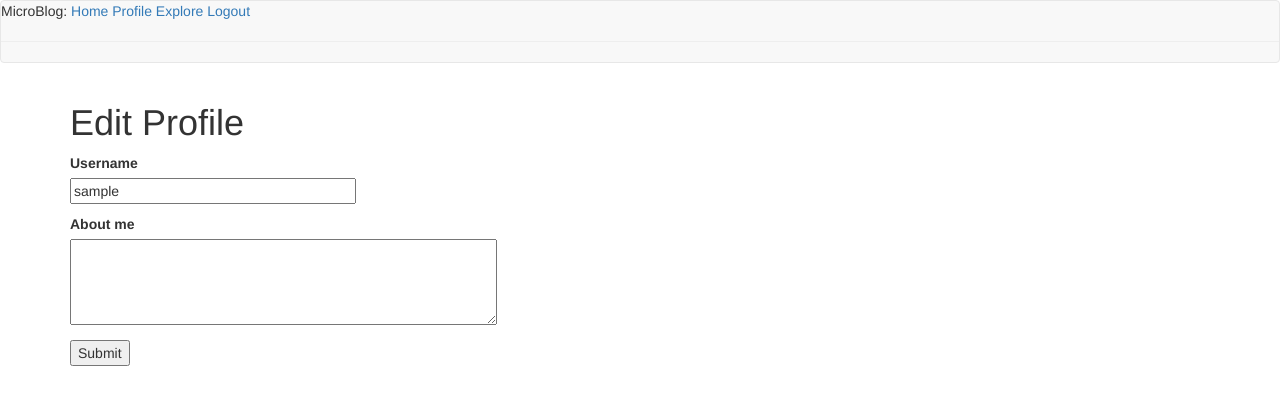
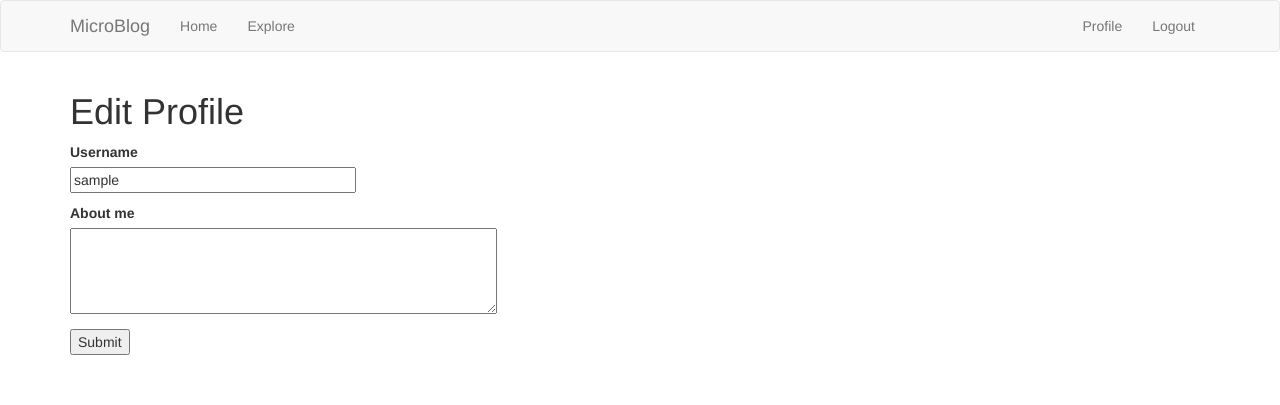
Before and after one commit to shmuelsochet/microblog, a Flask app: page /edit_profile in a window 1280 px wide. Shown: the top 405 px of the page. Run offline with Flask 2, Linux system fonts and the light colour scheme; the visitor is signed in with stand-in values (Sample User, id 1); data comes from the database, SQL or seed files in the repository; some libraries are stand-ins or nearby versions.

Commit message:
[11.3]Using Flask-Bootstrap, navbar html

```diff
--- a/app/templates/base.html
+++ b/app/templates/base.html
@@ -10,18 +10,33 @@
 
 {% block navbar %}
     <nav class="navbar navbar-default">
-        <div>
-            MicroBlog:
-            <a href="{{ url_for('index') }}">Home</a>
+
+        <div class="container">
+            <div class="navbar-header">
+                <button type="button" class="navbar-toggle collapsed" data-toggle="collapse"
+                        data-target="#bs-example-navbar-collapse-1" aria-expanded="false">
+                    <span class="sr-only">Toggle Navigation</span>
+                    <span class="icon-bar"></span>
+                    <span class="icon-bar"></span>
+                    <span class="icon-bar"></span>
+                </button>
+                <a class="navbar-brand" href="{{ url_for('index') }}">MicroBlog</a>
+            </div>
+            <div class="collapse navbar-collapse" id="#bs-expample-navbar-collapse-1">
+                <ul class="nav navbar-nav">
+                    <li><a href="{{ url_for('index') }}">Home</a></li>
+                    <li><a href="{{ url_for('explore') }}">Explore</a></li>
+                </ul>
+                <ul class="nav navbar-nav navbar-right">
                     {% if current_user.is_anonymous %}
-                <a href="{{ url_for('login') }}">Login</a>
+                        <li><a href="{{ url_for('login') }}">Login</a></li>
                     {% else %}
-                <a href="{{ url_for('user', username=current_user.username) }}">Profile</a>
-                <a href="{{ url_for('explore') }}">Explore</a>
-                <a href="{{ url_for('logout') }}">Logout</a>
+                        <li><a href="{{ url_for('user', username=current_user.username) }}">Profile</a></li>
+                        <li><a href="{{ url_for('logout') }}">Logout</a></li>
                     {% endif %}
+                </ul>
             </div>
-        <hr>
+        </div>
     </nav>
 
 {% endblock %}
@@ -30,11 +45,11 @@
     <div class="container">
         {% with messages = get_flashed_messages() %}
             {% if messages %}
-                    <ul>
+
                     {% for message in messages %}
-                            <li>{{ message }}</li>
-                        {% endfor %}
-                    </ul>
+                        <div class="alert alert-info" role="alert">{{ message }}</div>
+                    {% endfor   %}
+
             {% endif %}
         {% endwith %}
 
```
Lines whose indentation alone changed are shown as unchanged.
